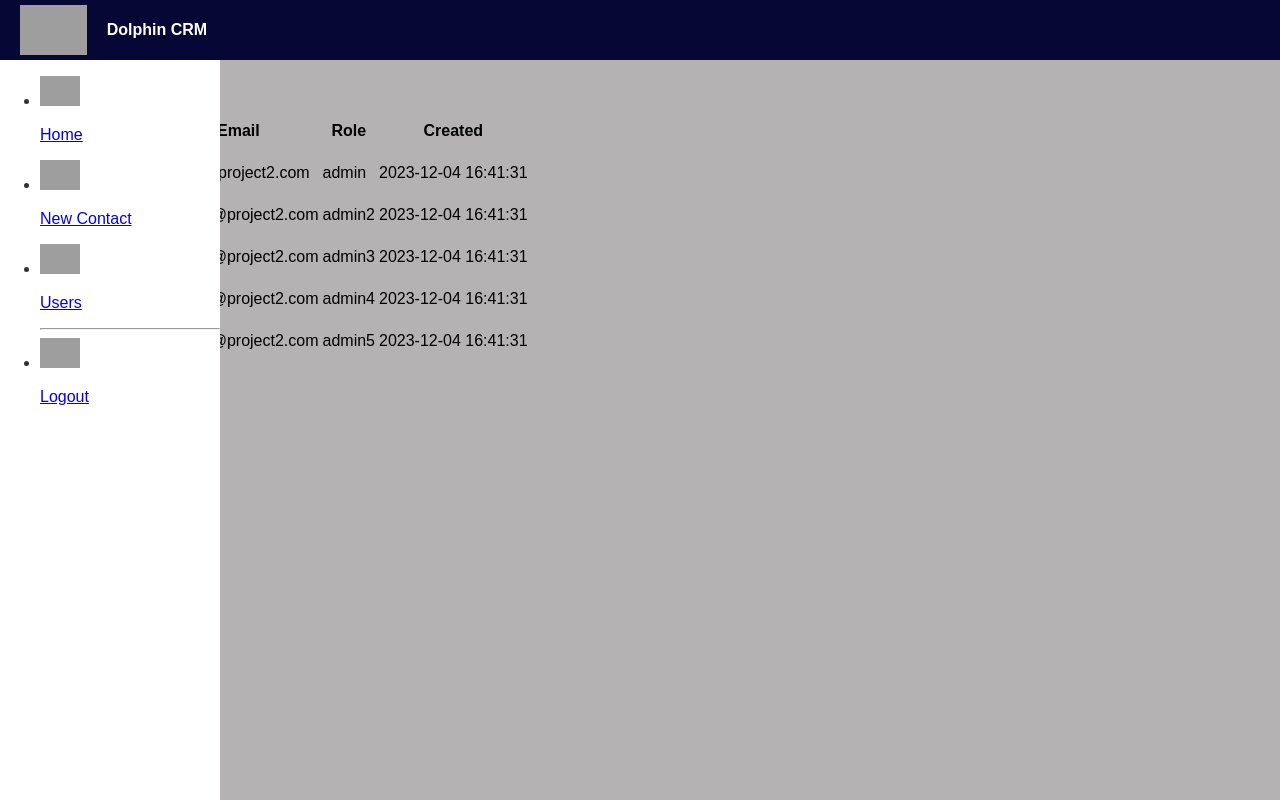
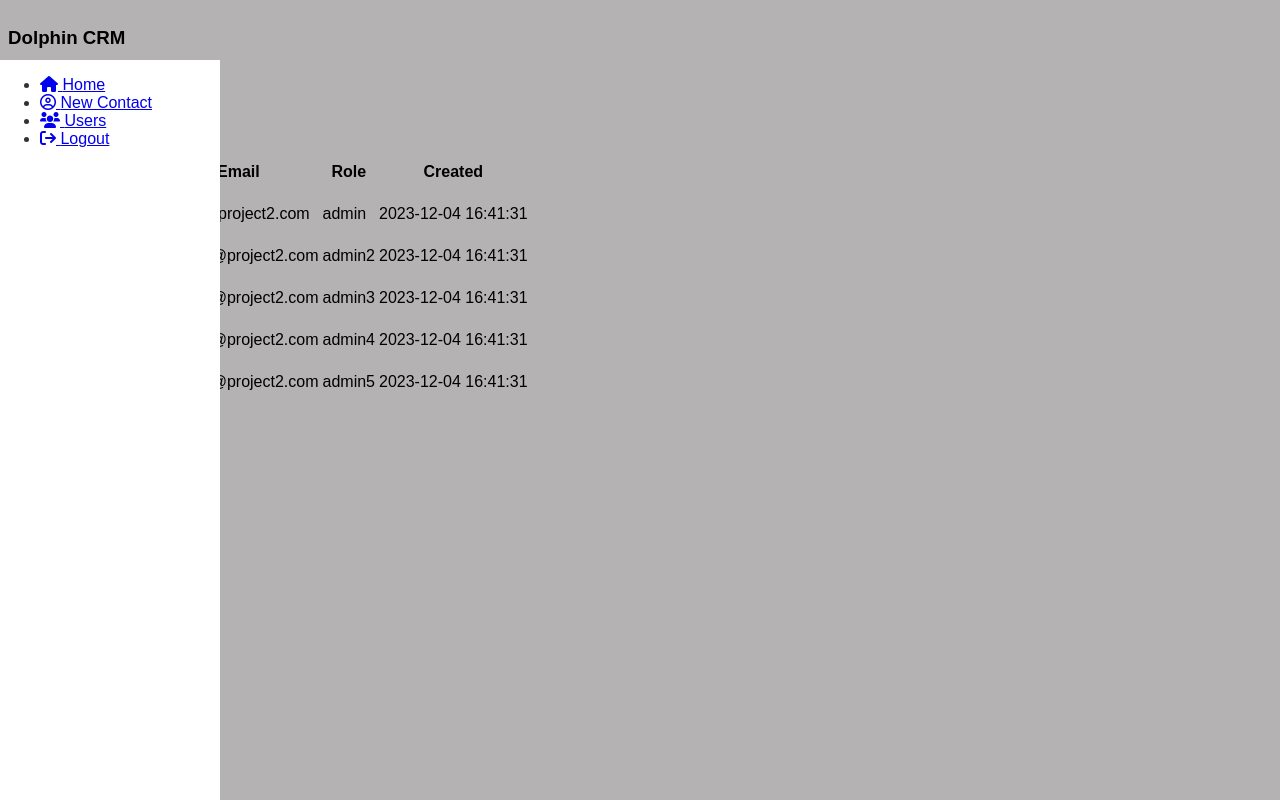
Before and after one commit to JessPAnd/info2180-finalproject, a PHP site: page /ViewUsers.php in a window 1280 px wide. Run offline with PHP 8.4, Linux system fonts and the light colour scheme; the visitor is signed in with stand-in values (Sample User, id 1); data comes from the database, SQL or seed files in the repository; grey boxes are pictures that could not be loaded.

Commit message:
Update ViewUsers.php

```diff
--- a/ViewUsers/ViewUsers.php
+++ b/ViewUsers/ViewUsers.php
@@ -1,52 +1,63 @@
 <!DOCTYPE html>
-<html>
+<html lang="en">
 <head>
+    <meta charset="UTF-8">
+    <meta name="viewport" content="width=device-width, initial-scale=1.0">
     <title>Dolphin CRM</title>
-        <meta charset= "utf-8"/>
-        <meta name="viewport" content="width=device-width, initial-scale=1.0">
     <link rel="stylesheet" href="ViewUsers.css">
-        <script src="ViewUsers.js"></script>
+    <link rel="stylesheet" href="https://cdnjs.cloudflare.com/ajax/libs/font-awesome/6.0.0/css/all.min.css"/>
 </head>
-
 <body>
-        <header class="container">
-            <img class="dolphin" src="Dolphin.png">
-            <h4>Dolphin CRM</h4>
-        </header>
-        <main>
-            <aside class ="sidebar">
-                <nav>
-                    <ul>
+    <nav class = "sidebar">
+         <div class ="dolphinLogo"></div>
+           <ul class="menu">
               <li>
-                            <img class = "homeimg" src="icons8-home-50.png" alt="Home">
-                            <p><a href="link to dashboard">Home</a></p>
+                  <a href="dashboard.html">
+                      <i class="fas fa-home"></i>
+                      <span> Home</span>
+                  </a>
               </li>
               <li>
-                            <img class = "contactimg" src="icons8-contacts-50.png" alt="New Contact">
-                            <p><a href="link to new contant">New Contact</a></p>
+                   <a href="New-contact.php">
+                     <i class="far fa-user-circle"></i>
+                     <span>New Contact</span>
+                   </a>
               </li>
                <li>
-                            <img class = "usersimg" src="icons8-users-30.png" alt="Users">
-                            <p><a href="ViewUsers.html">Users</a></p>
+                   <a href="ViewUsers.html">
+                     <i class="fas fa-users"></i>
+                     <span>Users</span>
+                   </a>
              </li>
-                        <hr>
                <li>
-                            <img class = "logoutimg" src="icons8-logout-48.png" alt="Logout">
-                            <p><a href="Logout.php">Logout</a></p>
+                   <a href="Logout.php">
+                     <i class="fa fa-sign-out"></i>
+                     <span>Logout</span>
+                   </a>
               </li>
           </ul>
      </nav>
-            </aside>
+     <div class="main--content">
+        <header>
+            <div class="header--wrapper">
+              <div class="header--title">
+                <h3>Dolphin CRM</h3>
+              </div>
+            </div>
+        </header>
 
-        <div>
-            <h1><b>Users</b></h1>
-            <button id="addUser">+ Add User</button>
+        <div class="users-header">
+          <h1>Users</h1>
+          <button class="add-user-btn" id="addUser">Add User</button>
         </div>
           <?php
+              if (session_status() == PHP_SESSION_NONE) {
                   session_start();
-            if (!isset($_SESSION['role']) || $_SESSION['role'] !== 'admin')
-            {
-                print('Access denied');
+              }
+
+              if (!isset($_SESSION['role']) || $_SESSION['role'] !== 'admin') {
+                  echo 'Access denied';
+                  exit;
               }
 
               $host = 'localhost';
@@ -54,18 +65,17 @@
               $username_db = 'admin';
               $password_db = 'password123';
 
-            try
-            {
+              try {
                   $pdo = new PDO("mysql:host=$host;dbname=$dbname", $username_db, $password_db);
                   $pdo->setAttribute(PDO::ATTR_ERRMODE, PDO::ERRMODE_EXCEPTION);
 
                   $stmt = $pdo->prepare("SELECT * FROM users");
                   $stmt->execute();
+
                   $users = $stmt->fetchAll(PDO::FETCH_ASSOC);
-            }
-            catch(PDOException $e)
-            {
+              } catch(PDOException $e) {
                   echo "Error: " . $e->getMessage();
+                  exit;
               }
           ?>
           <table>
```
Lines whose indentation alone changed are shown as unchanged.
